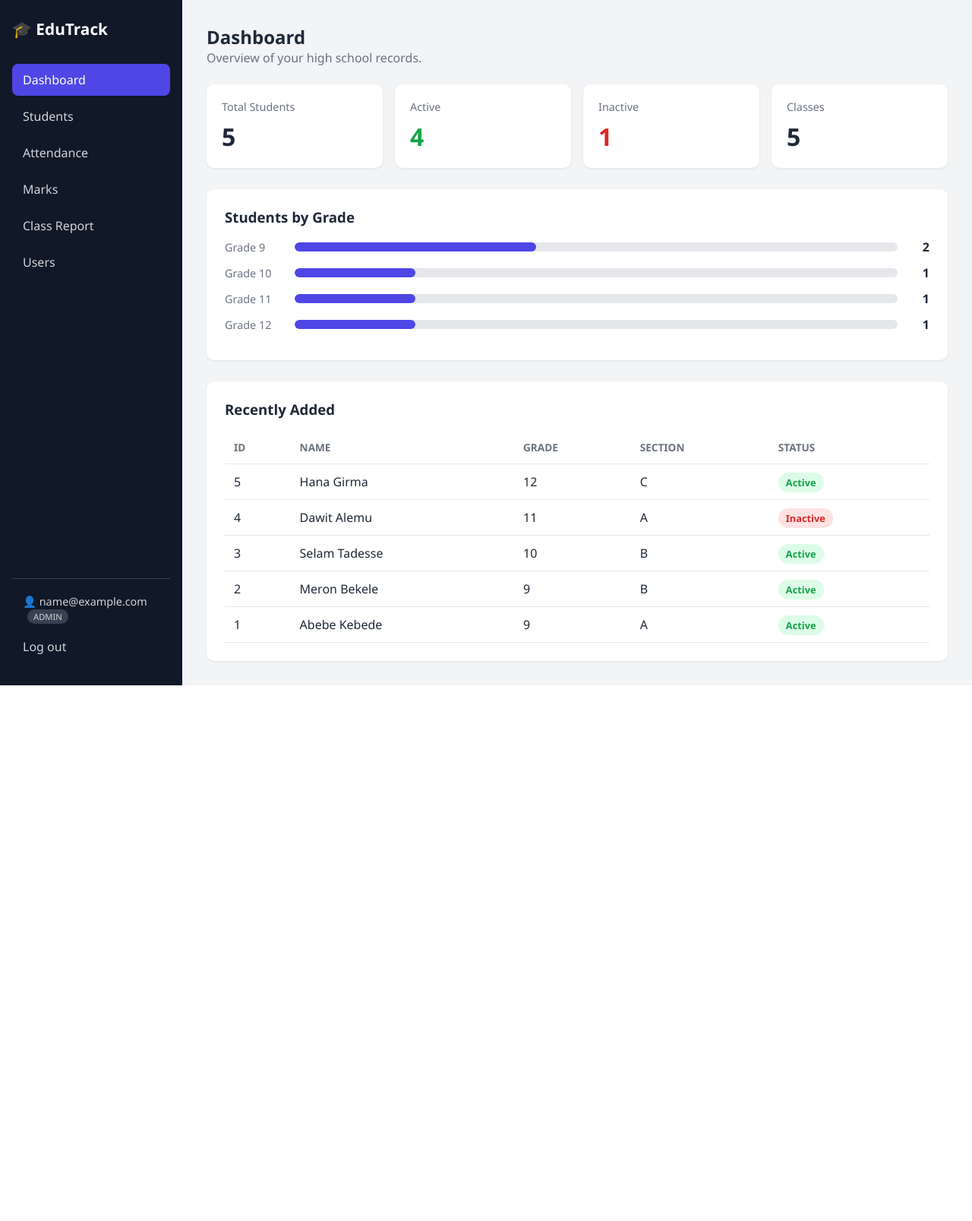
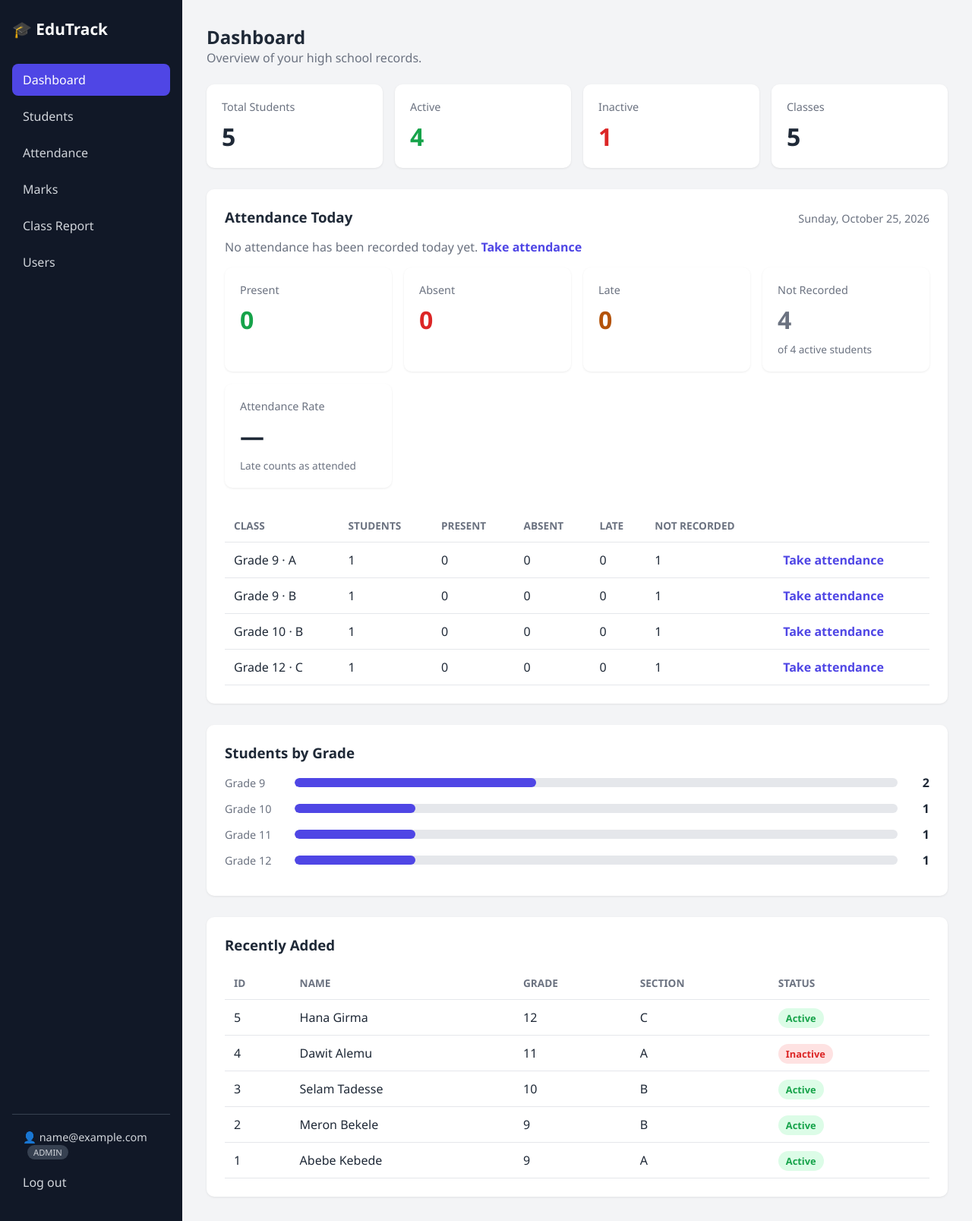
Before and after one commit to tamirataklilu575-ctrl/edutrack, a Flask app: page / in a window 1280 px wide. Shown: the whole page at 76% size. Before the commit the page ends 902 px from the top, so only its background shows below. Run offline with Flask 3, Linux system fonts and the light colour scheme; the visitor is signed in with stand-in values (Sample User, id 1); data comes from the database, SQL or seed files in the repository; tables that the repository leaves empty hold one stand-in row (values such as "Sample post"); some libraries are stand-ins or nearby versions.

Commit message:
feat: show today's attendance summary on the dashboard

```diff
--- a/app.py
+++ b/app.py
@@ -3,7 +3,7 @@
 import os
 import re
 import sqlite3
-from datetime import date, timedelta
+from datetime import date, datetime, timedelta, timezone
 from functools import wraps
 from pathlib import Path
 
@@ -33,6 +33,10 @@ app.config["SESSION_COOKIE_SAMESITE"] = "Lax"
 # on Render), the app uses that PostgreSQL database instead.
 DATABASE = Path(__file__).parent / "edutrack.db"
 DATABASE_URL = os.environ.get("DATABASE_URL", "").strip()
+
+# Ethiopia is UTC+3 all year (no daylight saving time). Servers usually run on
+# UTC, so "today" is calculated with this offset instead.
+SCHOOL_UTC_OFFSET_HOURS = 3
 
 # Allowed values for student fields.
 GRADES = (9, 10, 11, 12)
@@ -242,6 +246,12 @@ def init_db():
         conn.close()
 
 
+def today_local():
+    """Return today's date in the school's time zone (Ethiopia, UTC+3)."""
+    school_zone = timezone(timedelta(hours=SCHOOL_UTC_OFFSET_HOURS))
+    return datetime.now(school_zone).date()
+
+
 @app.before_request
 def load_current_user():
     """Load the signed-in user (with their current role) for this request."""
@@ -386,6 +396,58 @@ def average_remark(average):
     if average >= PASS_MARK:
         return "Satisfactory"
     return "Needs Improvement"
+
+
+def build_today_attendance(active_students, attendance_rows):
+    """Summarise one day's attendance for the dashboard.
+
+    ``active_students`` are the students expected in school. A student with no
+    record that day counts as "Pending" (not recorded yet), never as absent.
+    Late counts as attended, matching the report card.
+    """
+    status_by_student = {row["student_id"]: row["status"] for row in attendance_rows}
+
+    counts = {"Present": 0, "Absent": 0, "Late": 0, "Pending": 0}
+    classes = {}
+
+    for student in active_students:
+        status = status_by_student.get(student["id"])
+        if status not in ATTENDANCE_STATUSES:
+            status = "Pending"
+        counts[status] += 1
+
+        key = (student["grade"], student["section"])
+        class_row = classes.setdefault(
+            key,
+            {
+                "grade": key[0],
+                "section": key[1],
+                "total": 0,
+                "Present": 0,
+                "Absent": 0,
+                "Late": 0,
+                "Pending": 0,
+            },
+        )
+        class_row["total"] += 1
+        class_row[status] += 1
+
+    total = len(active_students)
+    recorded = total - counts["Pending"]
+
+    if recorded:
+        attended = counts["Present"] + counts["Late"]
+        rate_text = f"{round(attended * 100 / recorded)}%"
+    else:
+        rate_text = "—"
+
+    return {
+        "counts": counts,
+        "total": total,
+        "recorded": recorded,
+        "rate_text": rate_text,
+        "classes": [classes[key] for key in sorted(classes)],
+    }
 
 
 def build_class_report(class_students, mark_rows):
@@ -651,17 +713,25 @@ def change_role(user_id):
 @app.route("/")
 @login_required
 def dashboard():
-    """Render the main dashboard with summary statistics."""
+    """Render the main dashboard with statistics and today's attendance."""
+    today = today_local()
+
     conn = get_db()
     try:
         all_students = conn.execute(
             "SELECT * FROM students ORDER BY id DESC"
         ).fetchall()
+        today_rows = conn.execute(
+            "SELECT student_id, status FROM attendance WHERE date = ?",
+            (today.isoformat(),),
+        ).fetchall()
     finally:
         conn.close()
 
+    active_students = [s for s in all_students if s["status"] == "Active"]
+
     total = len(all_students)
-    active = sum(1 for s in all_students if s["status"] == "Active")
+    active = len(active_students)
     classes = len({(s["grade"], s["section"]) for s in all_students})
 
     by_grade = []
@@ -681,6 +751,9 @@ def dashboard():
         stats=stats,
         by_grade=by_grade,
         recent_students=all_students[:5],
+        today_attendance=build_today_attendance(active_students, today_rows),
+        today_iso=today.isoformat(),
+        today_label=today.strftime("%A, %B %d, %Y"),
     )
 
 
@@ -992,7 +1065,7 @@ def attendance():
     try:
         selected_date = date.fromisoformat(request.values.get("date", ""))
     except ValueError:
-        selected_date = date.today()
+        selected_date = today_local()
     date_iso = selected_date.isoformat()
 
     conn = get_db()
--- a/static/css/style.css
+++ b/static/css/style.css
@@ -647,3 +647,41 @@ th {
 .user-name {
     word-break: break-all;
 }
+/* Dashboard: attendance today */
+.panel-head {
+    display: flex;
+    justify-content: space-between;
+    align-items: baseline;
+    flex-wrap: wrap;
+    gap: 8px;
+    margin-bottom: 16px;
+}
+
+.panel-head h3 {
+    margin-bottom: 0;
+}
+
+.panel-date {
+    color: var(--muted);
+    font-size: 0.9rem;
+}
+
+.text-amber { color: #b45309; }
+.text-gray { color: var(--muted); }
+
+.muted-note {
+    margin-bottom: 16px;
+    color: var(--muted);
+}
+
+.muted-note a,
+.table-link {
+    color: var(--primary);
+    font-weight: 600;
+    text-decoration: none;
+}
+
+.muted-note a:hover,
+.table-link:hover {
+    text-decoration: underline;
+}
--- a/templates/dashboard.html
+++ b/templates/dashboard.html
@@ -25,6 +25,79 @@
         <span class="card-label">Classes</span>
         <span class="card-value">{{ stats.classes }}</span>
     </div>
+</section>
+
+<section class="panel section-gap">
+    <div class="panel-head">
+        <h3>Attendance Today</h3>
+        <span class="panel-date">{{ today_label }}</span>
+    </div>
+
+    {% if today_attendance.recorded == 0 %}
+    <p class="muted-note">
+        No attendance has been recorded today yet.
+        <a href="{{ url_for('attendance', date=today_iso) }}">Take attendance</a>
+    </p>
+    {% endif %}
+
+    <div class="stats-grid">
+        <div class="card">
+            <span class="card-label">Present</span>
+            <span class="card-value text-green" data-testid="present">{{ today_attendance.counts.Present }}</span>
+        </div>
+        <div class="card">
+            <span class="card-label">Absent</span>
+            <span class="card-value text-red" data-testid="absent">{{ today_attendance.counts.Absent }}</span>
+        </div>
+        <div class="card">
+            <span class="card-label">Late</span>
+            <span class="card-value text-amber" data-testid="late">{{ today_attendance.counts.Late }}</span>
+        </div>
+        <div class="card">
+            <span class="card-label">Not Recorded</span>
+            <span class="card-value text-gray" data-testid="pending">{{ today_attendance.counts.Pending }}</span>
+            <span class="card-note">of {{ today_attendance.total }} active students</span>
+        </div>
+        <div class="card">
+            <span class="card-label">Attendance Rate</span>
+            <span class="card-value" data-testid="rate">{{ today_attendance.rate_text }}</span>
+            <span class="card-note">Late counts as attended</span>
+        </div>
+    </div>
+
+    {% if today_attendance.classes %}
+    <table>
+        <thead>
+            <tr>
+                <th>Class</th>
+                <th>Students</th>
+                <th>Present</th>
+                <th>Absent</th>
+                <th>Late</th>
+                <th>Not Recorded</th>
+                <th></th>
+            </tr>
+        </thead>
+        <tbody>
+            {% for row in today_attendance.classes %}
+            <tr>
+                <td>Grade {{ row.grade }} &middot; {{ row.section }}</td>
+                <td>{{ row.total }}</td>
+                <td>{{ row.Present }}</td>
+                <td>{{ row.Absent }}</td>
+                <td>{{ row.Late }}</td>
+                <td>{{ row.Pending }}</td>
+                <td>
+                    <a class="table-link"
+                       href="{{ url_for('attendance', grade=row.grade, section=row.section, date=today_iso) }}">
+                        {{ 'Take attendance' if row.Pending else 'View' }}
+                    </a>
+                </td>
+            </tr>
+            {% endfor %}
+        </tbody>
+    </table>
+    {% endif %}
 </section>
 
 <section class="panel section-gap">
```
Also changed, not shown: tests/test_dashboard_attendance.py (added, +124 -0 lines), README.md.
